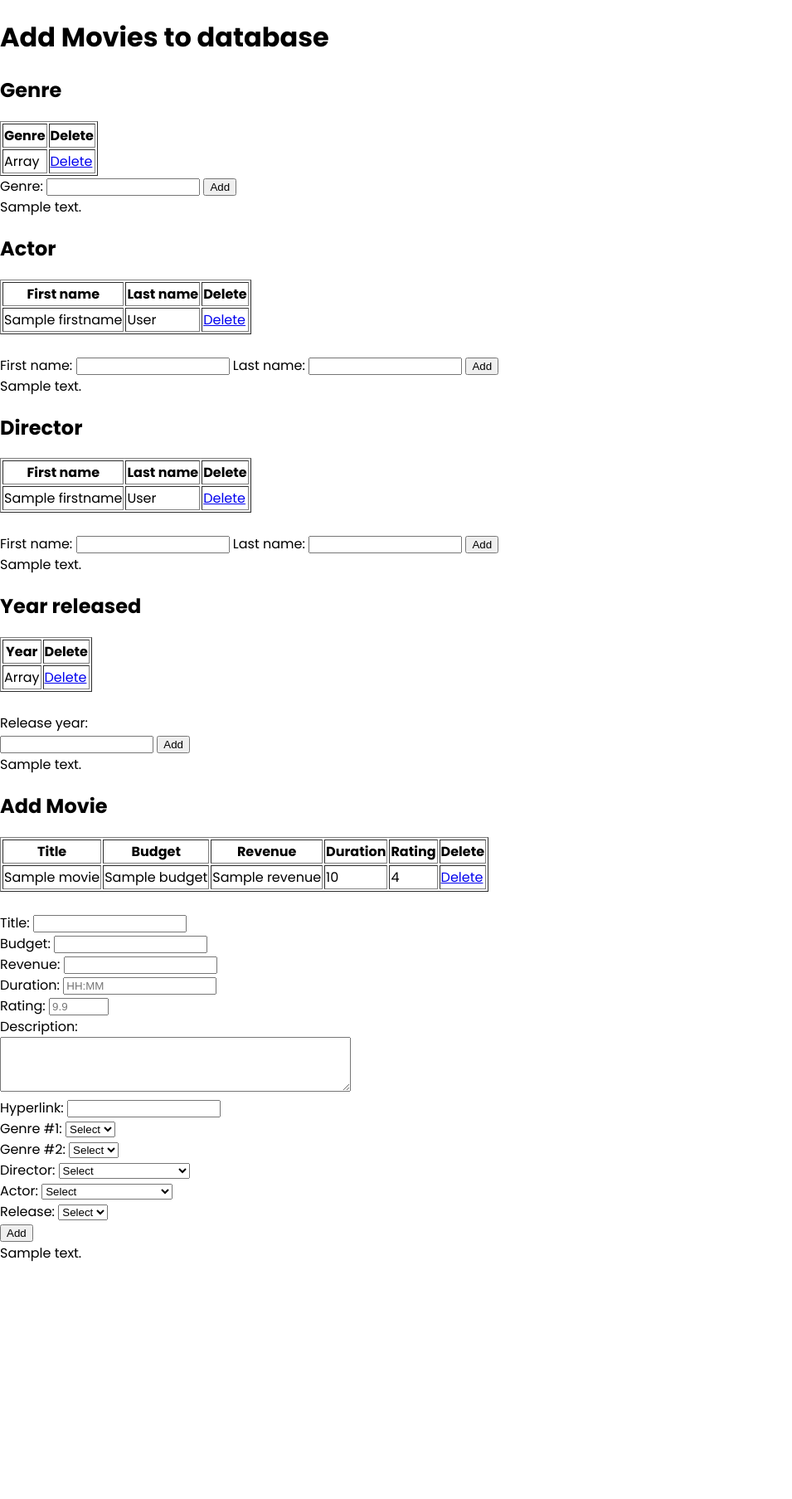
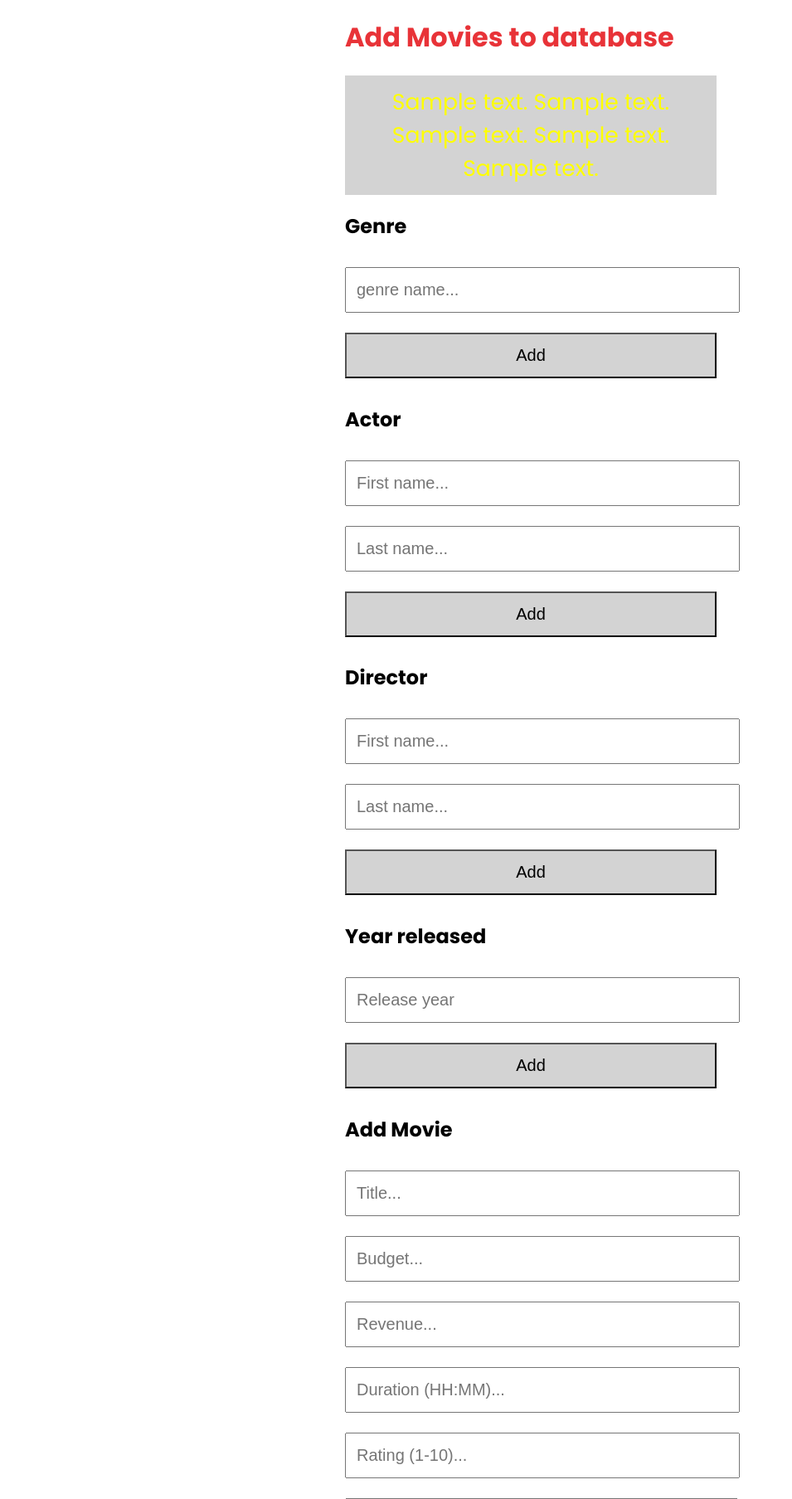
Before and after one commit to EtienneCClarke/Movie-Database-Presentation-Tool, a CodeIgniter app: the page made by application/views/admin_view/add_movie.php in a window 1280 px wide. Shown: the top 1807 px of the page at 83% size, without its empty margins (0-955 px from the left). Before the commit the page ends 1521 px from the top, so only its background shows below. Run offline with CodeIgniter, Linux system fonts and the light colour scheme; the template is opened without the code that fills it: most values are stand-ins (such as "Sample title", 1, 10 or a date in 2020).

Commit message:
updated add movies for admin

```diff
--- a/application/controllers/Admin_Controller/Add_Movie_Controller.php
+++ b/application/controllers/Admin_Controller/Add_Movie_Controller.php
@@ -55,6 +55,7 @@ class Add_Movie_Controller extends CI_Controller {
 			$data['director'] = $this->add_movie_model->getDirector();
 			$data['year'] = $this->add_movie_model->getYearReleased();
 			$data['movie'] = $this->add_movie_model->getMovie();
+			$this->load->view('navigation');
 			$this->load->view('admin_view/add_movie', $data);
 	}
 
@@ -79,6 +80,7 @@ class Add_Movie_Controller extends CI_Controller {
 			$data['director'] = $this->add_movie_model->getDirector();
 			$data['year'] = $this->add_movie_model->getYearReleased();
 			$data['movie'] = $this->add_movie_model->getMovie();
+			$this->load->view('navigation');
 			$this->load->view('admin_view/add_movie', $data);
 	}
 
@@ -103,6 +105,7 @@ class Add_Movie_Controller extends CI_Controller {
 			$data['director'] = $this->add_movie_model->getDirector();
 			$data['year'] = $this->add_movie_model->getYearReleased();
 			$data['movie'] = $this->add_movie_model->getMovie();
+			$this->load->view('navigation');
 			$this->load->view('admin_view/add_movie', $data);
 	}
 
@@ -126,6 +129,7 @@ class Add_Movie_Controller extends CI_Controller {
 			$data['director'] = $this->add_movie_model->getDirector();
 			$data['year'] = $this->add_movie_model->getYearReleased();
 			$data['movie'] = $this->add_movie_model->getMovie();
+			$this->load->view('navigation');
 			$this->load->view('admin_view/add_movie', $data);
 	}
 
@@ -160,6 +164,7 @@ class Add_Movie_Controller extends CI_Controller {
 			$data['director'] = $this->add_movie_model->getDirector();
 			$data['year'] = $this->add_movie_model->getYearReleased();
 			$data['movie'] = $this->add_movie_model->getMovie();
+			$this->load->view('navigation');
 			$this->load->view('admin_view/add_movie', $data);
 	}
 }
--- a/application/views/admin_view/add_movie.php
+++ b/application/views/admin_view/add_movie.php
@@ -1,185 +1,59 @@
 <!DOCTYPE html>
     <header>
-        <link rel="stylesheet" href="<?php echo base_url(); ?>public/css/navigation.css"/>
+        <link rel="stylesheet" href="<?php echo base_url(); ?>public/files/css/navigation.css"/>
+        <link rel="stylesheet" href="<?php echo base_url(); ?>public/files/css/add_movie.css"/>
         <title>Add Movie</title>
-        <h1>Add Movies to database</h1>
     </header>
 
     <body>
+        <div class="container">
+        <h1>Add Movies to database</h1>
+            <div class="message">
+                <?php echo $genreMessage; ?>
+                <?php echo $actorMessage; ?>
+                <?php echo $directorMessage; ?>
+                <?php echo $releaseYearMessage; ?>
+                <?php echo $movieMessage; ?>
+            </div>
 <!----------------------------------GENRE----------------------------------------->
+            <form method='post' action="<?php echo base_url('./index.php/add_genre') ?>">
                 <h2>Genre</h2>
-        <table border='1'>
-                    <tr>
-                        <th> Genre </th>
-                        <th> Delete </th>
-                    </tr>
-        <?php
-        if(is_array($genre) || is_object($genre))
-        {
-            foreach($genre as $row)
-            {
-            $deleteGenre = base_url('./index.php/deleteGenre/'.$row->genreID);
-            echo <<<_END
-                    <tr>
-                        <td> $row->genre </td>
-                        <td><a href=$deleteGenre> Delete </a></td>
-                    </tr>
-_END;
-            }
-        }
-        ?>
-        </table>
-        <form method='post' action="<?php echo base_url('./index.php/add_genre') ?>">
-			<label> Genre: </label>
-			<input type='text' name='genre' maxlength='255'required/>
+                <input type='text' name='genre' placeholder='genre name...' maxlength='255'required/>
                 <input type='submit' value='Add'>
             </form>
-        <?php echo $genreMessage; ?><br>
 <!----------------------------------ACTOR----------------------------------------->
             <h2>Actor</h2>
-        <table border='1'>
-                    <tr>
-                        <th> First name </th>
-                        <th> Last name </th>
-                        <th> Delete </th>
-                    </tr>
-        <?php
-        if(is_array($actor) || is_object($actor))
-        {
-            foreach($actor as $row)
-            {
-            $deleteActor = base_url('./index.php/deleteActor/'.$row->actorID);
-            echo <<<_END
-                    <tr>
-                        <td> $row->firstname </td>
-                        <td> $row->lastname </td>
-                        <td><a href=$deleteActor> Delete </a></td>
-                    </tr>
-_END;
-            }
-        }
-        ?>
-        </table><br>
             <form method='post' action="<?php echo base_url('./index.php/add_actor') ?>">
-			<label> First name: </label>
-			<input type='text' name='actorFirstname' maxlength='255'required/>
-            <label> Last name: </label>
-            <input type='text' name='actorLastname' maxlength='255'required/>
+                <input type='text' name='actorFirstname' placeholder='First name...' maxlength='255'required/><br>
+                <input type='text' name='actorLastname' placeholder='Last name...' maxlength='255'required/>
                 <input type='submit' value='Add'>
             </form>
-        <?php echo $actorMessage; ?><br>
 <!----------------------------------DIRECTOR----------------------------------------->
             <h2>Director</h2>
-        <table border='1'>
-                    <tr>
-                        <th> First name </th>
-                        <th> Last name </th>
-                        <th> Delete </th>
-                    </tr>
-        <?php
-        if(is_array($director) || is_object($director))
-        {
-            foreach($director as $row)
-            {
-            $deleteDirector = base_url('./index.php/deleteDirector/'.$row->directorID);
-            echo <<<_END
-                    <tr>
-                        <td> $row->firstname </td>
-                        <td> $row->lastname </td>
-                        <td><a href=$deleteDirector> Delete </a></td>
-                    </tr>
-_END;
-            }
-        }
-        ?>
-        </table><br>
             <form method='post' action="<?php echo base_url('./index.php/add_director') ?>">
-            <label> First name: </label>
-			<input type='text' name='directorFirstname' maxlength='255'required/>
-            <label> Last name: </label>
-            <input type='text' name='directorLastname' maxlength='255'required/>
+                <input type='text' name='directorFirstname' placeholder='First name...' maxlength='255'required/><br>
+                <input type='text' name='directorLastname' placeholder='Last name...' maxlength='255'required/>
                 <input type='submit' value='Add'>
             </form>
-        <?php echo $directorMessage; ?><br>
 <!----------------------------------YEAR RELEASED----------------------------------------->
             <h2>Year released</h2>
-        <table border='1'>
-                    <tr>
-                        <th> Year </th>
-                        <th> Delete </th>
-                    </tr>
-        <?php
-        if(is_array($year) || is_object($year))
-        {
-            foreach($year as $row)
-            {
-            $deleteYear = base_url('./index.php/deleteYear/'.$row->releasedID);
-            echo <<<_END
-                    <tr>
-                        <td> $row->year </td>
-                        <td><a href=$deleteYear> Delete </a></td>
-                    </tr>
-_END;
-            }
-        }
-        ?>
-        </table><br>
             <form method='post' action="<?php echo base_url('./index.php/add_year') ?>">
-			<label> Release year: </label><br>
-			<input type='number' name='year' required/>
+                <input type='number' name='year' placeholder='Release year' required/>
                 <input type='submit' value='Add'>
             </form>
-        <?php echo $releaseYearMessage; ?>
 <!----------------------------------Movie----------------------------------------->
             <h2>Add Movie</h2>
-        <table border='1'>
-                    <tr>
-                        <th> Title </th>
-                        <th> Budget </th>
-                        <th> Revenue </th>
-                        <th> Duration </th>
-                        <th> Rating </th>
-                        <th> Delete </th>
-                    </tr>
-        <?php
-        if(is_array($movie) || is_object($movie))
-        {
-            foreach($movie as $row)
-            {
-            $deleteMovie = base_url('./index.php/deleteMovie/'.$row->movieID);
-            echo <<<_END
-                    <tr>
-                        <td> $row->title </td>
-                        <td> $row->budget </td>
-                        <td> $row->revenue </td>
-                        <td> $row->duration </td>
-                        <td> $row->rating </td>
-                        <td><a href=$deleteMovie> Delete </a></td>
-                    </tr>
-_END;
-            }
-        }
-        ?>
-        </table><br>
             <form method='post' action="<?php echo base_url('./index.php/add_movie') ?>">
-			<label> Title: </label>
-			<input type='text' name='title' maxlength='255'required/><br>
-            <label> Budget: </label>
-			<input type='decimal' name='budget' max='20'required/><br>
-            <label> Revenue: </label>
-			<input type='decimal' name='revenue' required/><br>
-            <label> Duration: </label>
-			<input type='text' name='duration' placeholder='HH:MM' required/><br>
-            <label> Rating: </label>
-			<input type='number' step='0.1' name='rating' placeholder='9.9' min='0.1' max='10' required/><br>
-            <label> Description: </label><br>
-			<textarea rows="4" cols="50" name="description" maxlength='1000'></textarea><br>
-            <label> Hyperlink: </label>
-			<input type='text' name='hyperlink' maxlength='255' required/><br>
+                <input type='text' name='title' placeholder='Title...' maxlength='255'required/><br>
+                <input type='decimal' name='budget' placeholder='Budget...' max='20' required/><br>
+                <input type='decimal' name='revenue' placeholder='Revenue...' required/><br>
+                <input type='text' name='duration' placeholder='Duration (HH:MM)...' required/><br>
+                <input type='number' step='0.1' name='rating' placeholder='Rating (1-10)...' min='0.1' max='10' required/><br>
+                <textarea rows="8" cols="50" name="description" placeholder='Storyline...' maxlength='1000'></textarea><br>
+                <input type='text' name='hyperlink' maxlength='255' placeholder='Link to external website...' required/><br>
 
-            <label> Genre #1: </label>
                 <select name='genreID'>
-                <option value='Select' required>Select</option>
+                    <option value='Select' required>Select genre #1</option>
                         <?php
                             if(is_array($genre) || is_object($genre))
                             {
@@ -191,9 +65,8 @@ _END;
                         ?>
                 </select><br>
 
-                <label> Genre #2: </label>
                 <select name='genreIDTwo'>
-                <option value='Select' required>Select</option>
+                    <option value='Select' required>Select genre #2</option>
                         <?php
                             if(is_array($genre) || is_object($genre))
                             {
@@ -205,9 +78,8 @@ _END;
                         ?>
                     </select><br>
 
-            <label> Director: </label>
                 <select name='directorID'>
-                <option value='Select' required>Select</option>
+                    <option value='Select' required>Select director #1</option>
                         <?php
                         if(is_array($director) || is_object($director))
                         {
@@ -219,9 +91,21 @@ _END;
                         ?>
                     </select><br>
 
-            <label> Actor: </label>
+                <select name='directorID2'>
+                    <option value='Select' required>Select director #2</option>
+                        <?php
+                        if(is_array($director) || is_object($director))
+                        {
+                            foreach($director as $row)
+                            {
+                                echo "<option value='$row->directorID'>$row->firstname $row->lastname</option>";
+                            }
+                        }
+                        ?>
+                    </select><br>
+
                 <select name='actorID'>
-                <option value='Select' required>Select</option>
+                    <option value='Select' required>Select actor #1</option>
                         <?php
                         if(is_array($actor) || is_object($actor))
                         {
@@ -233,9 +117,34 @@ _END;
                         ?>
                     </select><br>
 
-            <label> Release: </label>
+                <select name='actorID2'>
+                    <option value='Select' required>Select actor #2</option>
+                        <?php
+                        if(is_array($actor) || is_object($actor))
+                        {
+                            foreach($actor as $row)
+                            {
+                                echo "<option value='$row->actorID'>$row->firstname $row->lastname</option>";
+                            }
+                        }
+                        ?>
+                    </select><br>
+
+                    <select name='actorID3'>
+                    <option value='Select' required>Select actor #3</option>
+                        <?php
+                        if(is_array($actor) || is_object($actor))
+                        {
+                            foreach($actor as $row)
+                            {
+                                echo "<option value='$row->actorID'>$row->firstname $row->lastname</option>";
+                            }
+                        }
+                        ?>
+                    </select><br>
+
                     <select name='releaseID'>
-                <option value='Select' required>Select</option>
+                    <option value='Select' required>Select release year</option>
                         <?php
                         if(is_array($year) || is_object($year))
                         {
@@ -248,6 +157,6 @@ _END;
                     </select><br>
                 <input type='submit' value='Add'>
             </form>
-      <?php echo $movieMessage; ?>
+        </div>
     </body>
 </html>
--- /dev/null
+++ b/public/files/css/add_movie.css
@@ -0,0 +1,28 @@
+.container{
+    width: 35%;
+    margin-left: auto;
+    margin-right: auto;
+}
+
+h1{
+    color: #E83338;
+}
+
+input, select, textarea{
+    width: 100%;
+    padding: 14px 12px;
+    margin: 12px 0;
+    font-size: 20px;
+}
+
+input[type=submit]{
+    background-color: lightgrey;
+}
+
+.message{
+    font-size: 20pt;
+    text-align: center;
+    color: yellow;
+    background-color: lightgray;
+    padding: 12px;
+}
```
Lines whose indentation alone changed are shown as unchanged.
